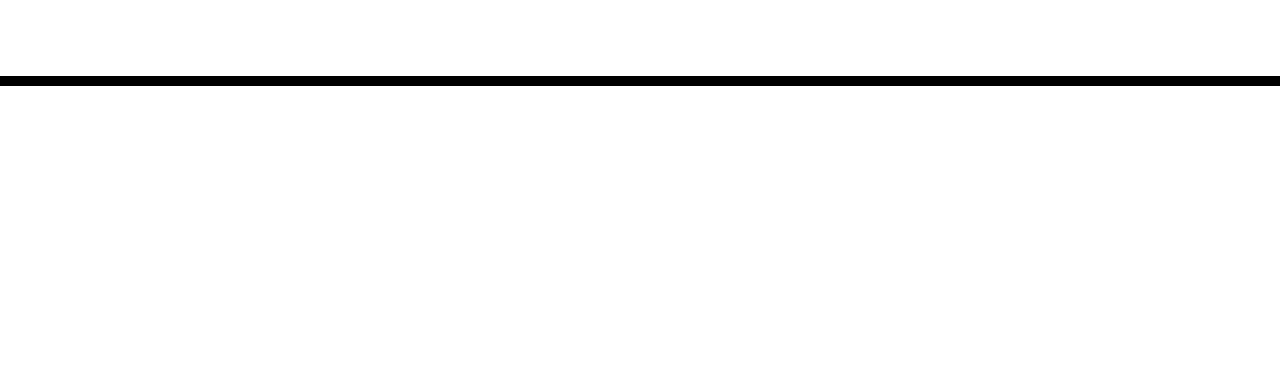
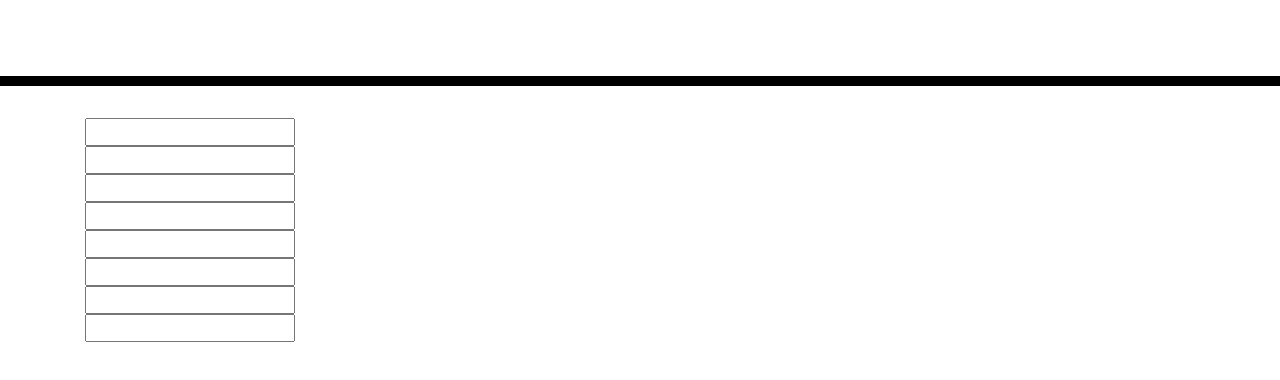
Before and after one commit to gabrielcrosetti/day-planner, a plain HTML site: page Develop/index.html in a window 1280 px wide. Shown: the part 182-562 px from the top of the page. Drawn offline with nearby package versions, Linux system fonts and the light colour scheme; files that its build step writes are made by us from their sources.

Commit message:
Created variables in js and first changes to html

```diff
--- a/Develop/index.html
+++ b/Develop/index.html
@@ -18,7 +18,7 @@
       href="https://fonts.googleapis.com/css?family=Open+Sans&display=swap"
       rel="stylesheet"
     />
-    <link rel="stylesheet" href="style.css" />
+    <link rel="stylesheet" href="develop/style.css" />
     <title>Work Day Scheduler</title>
   </head>
 
@@ -30,6 +30,47 @@
     </header>
     <div class="container">
       <!-- Timeblocks go here -->
+      <!-- 9am -->
+      <div>
+        <input type="text">
+      </div>
+      <!-- 10am -->
+      <div>
+        <input type="text">
+      </div>
+      <!-- 11am -->
+      <div>
+        <input type="text">
+
+      </div>
+      <!-- 12pm -->
+      <div>
+        <input type="text">
+
+      </div>
+      <!-- 1pm -->
+      <div>
+        <input type="text">
+
+      </div>
+      <!-- 2pm -->
+      <div>
+        <input type="text">
+
+      </div>
+      <!-- 3pm -->
+      <div>
+        <input type="text">
+
+      </div>
+      <!-- 4pm -->
+      <div>
+        <input type="text">
+
+      </div>
+
+     </div>
+
     </div>
 
     <script src="https://cdnjs.cloudflare.com/ajax/libs/jquery/3.2.1/jquery.min.js"></script>
```
Also changed, not shown: momentjs-example/plannerscript.js (added, +40 -0 lines), 1 other file.
